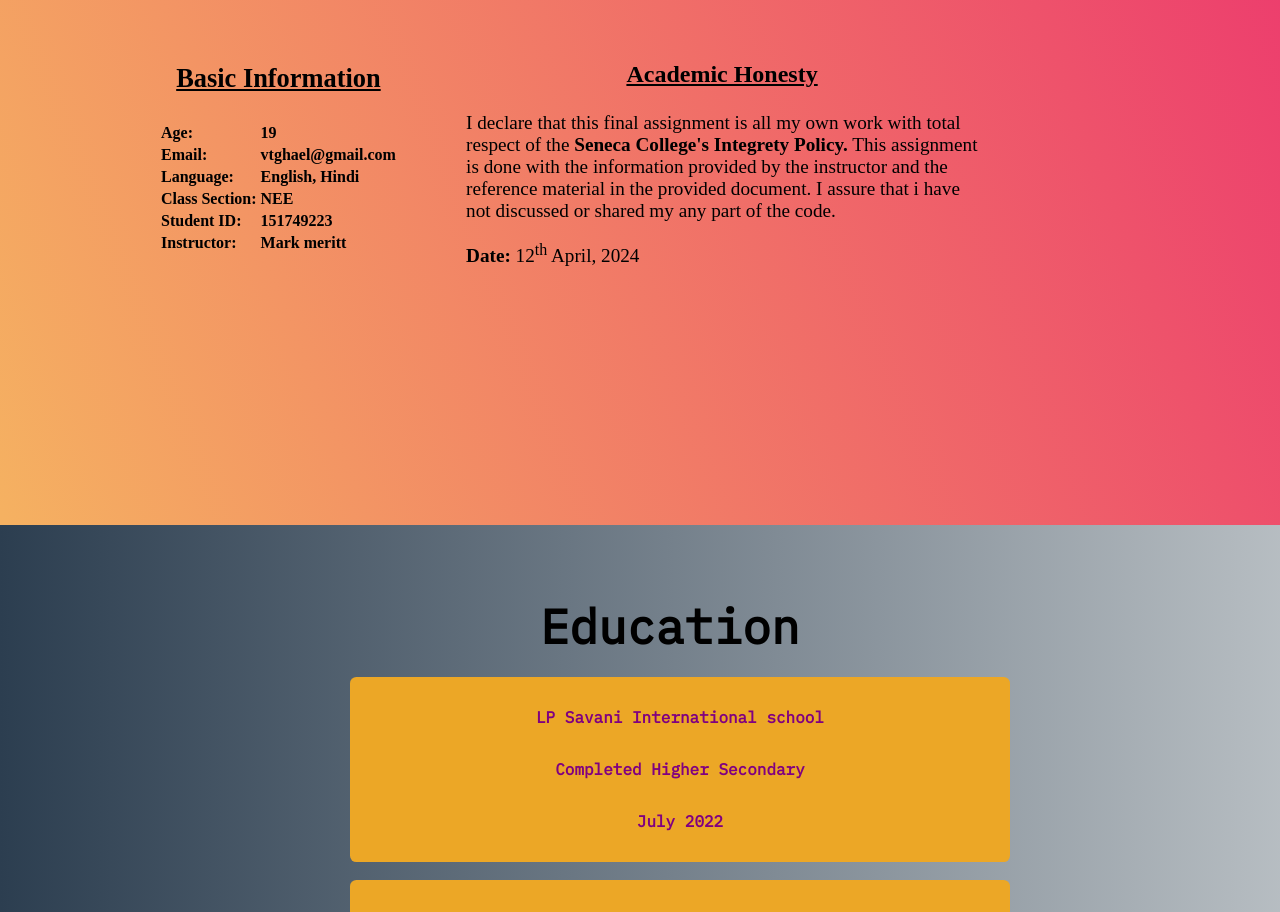
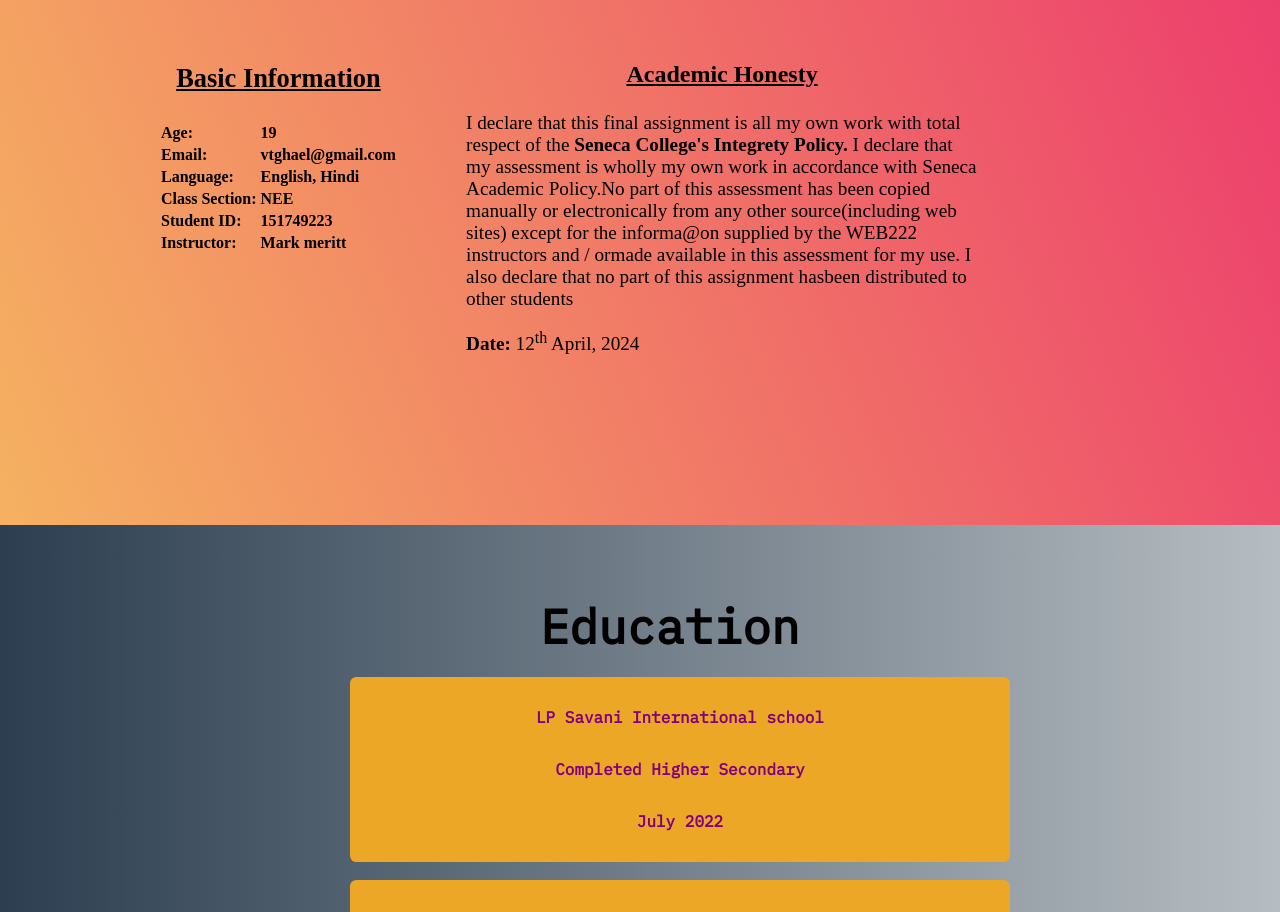
Before and after one commit to Gvatsal1802/WEB222, a plain HTML site: page index.html in a window 1280 px wide. Shown: the part 970-1882 px from the top of the page. Drawn offline with Linux system fonts and the light colour scheme; a web font is replaced by a local one.

Commit message:
Update index.html

```diff
--- a/index.html
+++ b/index.html
@@ -74,8 +74,7 @@ Email: vtghael@myseneca.ca -->
                     <h3>Academic Honesty</h3>
                 <p class="academicHonesty">
                     I declare that this final assignment is all my own work with total respect of the <span class="bold">Seneca College's Integrety Policy.</span>
-                    This assignment is done with the information provided by the instructor and the reference material in the provided document.
-                    I assure that i have not discussed or shared my any part of the code.</p>
+                    I declare that my assessment is wholly my own work in accordance with Seneca Academic Policy.No part of this assessment has been copied manually or electronically from any other source(including web sites) except for the informa@on supplied by the WEB222 instructors and / ormade available in this assessment for my use. I also declare that no part of this assignment hasbeen distributed to other students</p>
                 <p class="Date"><span class="bold">Date:</span> 12<sup>th</sup> April, 2024</p>
                 </div>
             </section>
```
